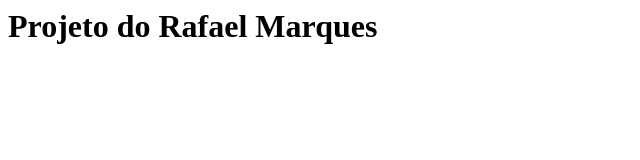
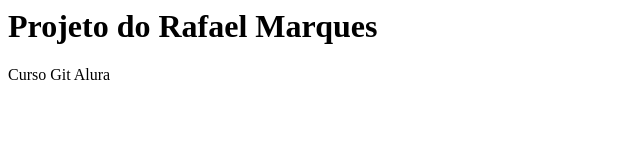
Before and after one commit to rfmapp/curso-git, a plain HTML site: page index.html in a window 1280 px wide. Shown: the whole page, without its empty margins (0-640 px from the left). Drawn offline with Linux system fonts and the light colour scheme.

Commit message:
Adicionado um parágrafo.

```diff
--- a/index.html
+++ b/index.html
@@ -3,5 +3,6 @@
 </head>
 <body>
 <h1>Projeto do Rafael Marques</h1>
+<p> Curso Git Alura</p>
 </body>
 </html>
```
